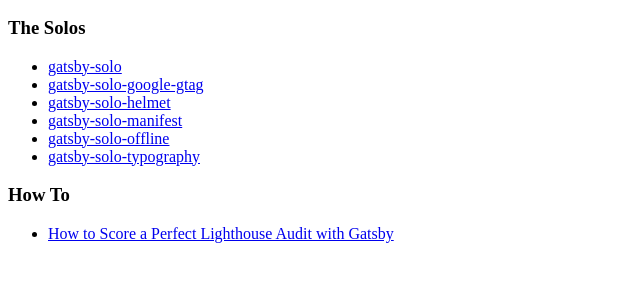
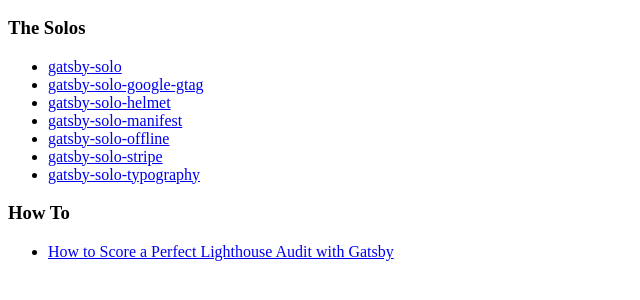
Before and after one commit to JohnMilazzo/atomicgatsby, a Gatsby site: page / in a window 1280 px wide. Shown: the part 110-410 px from the top of the page, without its empty margins (0-640 px from the left). Built offline with nearby package versions, Linux system fonts and the light colour scheme; Gatsby itself is replaced by a stand-in of ours.

Commit message:
updated gatsby version.  added link to Stripe solo.

```diff
--- a/package.json
+++ b/package.json
@@ -23,7 +23,7 @@
   },
   "homepage": "https://github.com/JohnMilazzo/atomicgatsby#readme",
   "dependencies": {
-    "gatsby": "^2.0.91",
+    "gatsby": "^2.0.97",
     "gatsby-plugin-manifest": "^2.0.13",
     "gatsby-plugin-offline": "^2.0.21",
     "gatsby-plugin-google-gtag": "^1.0.8",
--- a/src/pages/index.js
+++ b/src/pages/index.js
@@ -30,6 +30,9 @@
         <Link to="/solos/gatsby-solo-offline">gatsby-solo-offline</Link>
       </li>
       <li>
+        <Link to="/solos/gatsby-solo-stripe">gatsby-solo-stripe</Link>
+      </li>
+      <li>
         <Link to="/solos/gatsby-solo-typography">gatsby-solo-typography</Link>
       </li>
     </ul>
```
